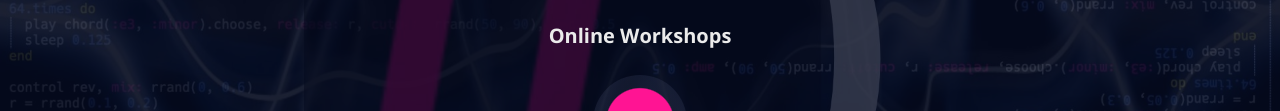
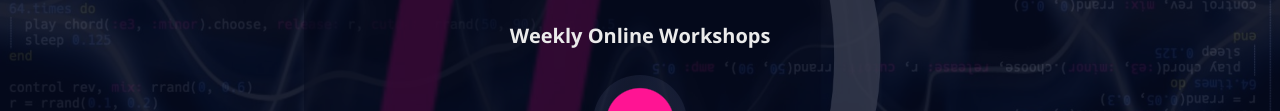
Before and after one commit to yagmuraytemiz/yagmuraytemiz.github.io, a plain HTML site: page index.html in a window 1280 px wide. Shown: the part 386-497 px from the top of the page. Drawn offline with nearby package versions, Linux system fonts and the light colour scheme.

Commit message:
Update index.html

```diff
--- a/index.html
+++ b/index.html
@@ -71,7 +71,7 @@
   <section id="intro">
     <div class="intro-container wow fadeIn">
       <h1 class="mb-4 pb-0">MUSIC<br><span>CODING</span> WITH SONIC PI</h1>
-      <p class="mb-4 pb-0">Online Workshops</p>
+      <p class="mb-4 pb-0">Weekly Online Workshops</p>
       <a href="https://www.youtube.com/watch?v=PcmThL6pi4g&feature=youtu.be" class="venobox play-btn mb-4" data-vbtype="video"
         data-autoplay="true"></a>
       <a href="#about" class="about-btn scrollto">About The Workshops</a>
```
